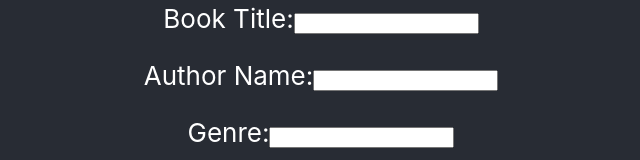
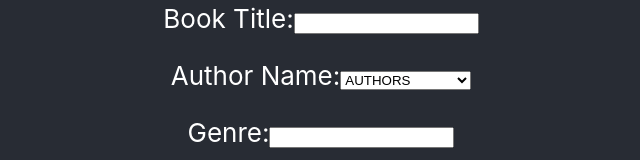
Before and after one commit to MDQuayle/Sinatra_Project_Frontend, a React (Create React App) app: page / in a window 1280 px wide. Shown: the part 318-478 px from the top of the page, without its empty margins (319-959 px from the left). Built offline with nearby package versions, Linux system fonts and the light colour scheme; no server answers.

Commit message:
changes rendering of form to screen, keeps in line with pessimistic rendering elsewhere

```diff
--- a/src/components/App.js
+++ b/src/components/App.js
@@ -5,13 +5,13 @@ import ReadingList from './ReadingList';
 import ReadingForm from './ReadingForm';
 
 function App() {
-  const [books,setBooks] = useState([])
+  const [books, setBooks] = useState([])
 
 
   useEffect(() => {
     fetch('http://localhost:9292/books')
-    .then(res=> res.json())
-    .then(bookData => setBooks(bookData))
+      .then(res=> res.json())
+      .then(bookData => setBooks(bookData))
   },[])
 
   function newBook(newBook){
--- a/src/components/ReadingForm.js
+++ b/src/components/ReadingForm.js
@@ -14,19 +14,18 @@ function ReadingForm({newBook}) {
             headers: {
                 "Content-Type": "application/json"
             },
-            body: JSON.stringify({name:name,author:author,genre:genre})
+            body: JSON.stringify({name:name, author:author, genre:genre})
         })
-        newBook({name:name,author:author,genre:genre})
-        window.location.reload(false)
+        .then(res => res.json())
+        .then((book) => newBook(book))
+    }
 
-    }
 function handleNameChange(e){
     setName(e.target.value)
 }
 
 function handleAuthorChange(e){
-    value = e.target.value.lower.trim
-    setAuthor(value)
+    setAuthor(e.target.value)
 }
 
 function handleGenreChange(e){
@@ -40,7 +39,13 @@ function handleGenreChange(e){
         </label></p>
         <p><label>
             Author Name:
-            <input className="inputField" type='text' value={author} onChange={handleAuthorChange} />
+        <select name="filter" onChange={handleAuthorChange}>
+          <option value=" ">AUTHORS</option>
+          <option value="Chuck Klosterman">Chuck Klosterman</option>
+          <option value="Kurt Vonnegut Jr.">Kurt Vonnegut Jr.</option>
+          <option value="Will Wight">Will Wight</option>
+          <option value="T.J. Klune">T.J. Klune</option>
+        </select>
         </label></p>
         <p><label>
             Genre:
```
Also changed, not shown: 1 other file (tests, documents, lock files or other folders).
